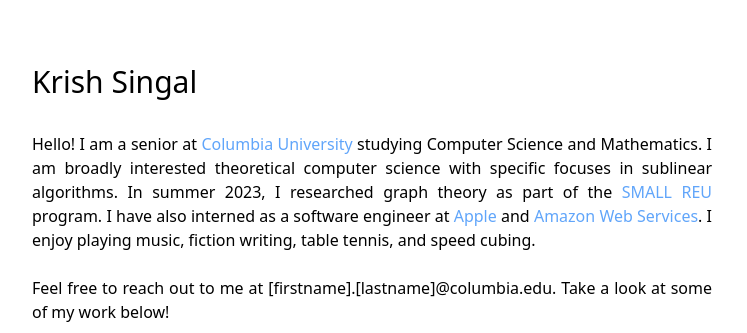
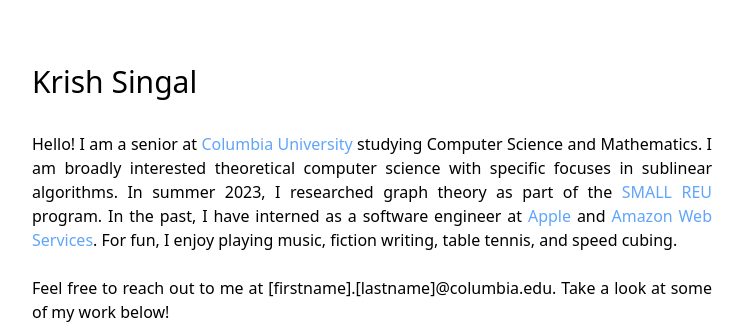
Before and after one commit to KrishSingal/KrishSingal.github.io, a website: page index.html in a window 1280 px wide. Shown: the top 333 px of the page, 128-875 px from the left. Drawn offline with nearby package versions, Linux system fonts and the light colour scheme.

Commit message:
intro blurb again

```diff
--- a/index.html
+++ b/index.html
@@ -54,7 +54,7 @@
                 <img class="w-1/4 sm:w-1/4 ml-10 float-right flex rounded-lg" src="Krish copy.jpg" height="auto">
 
                 <p class="text-justify">
-                    Hello! I am a senior at <a class="text-blue-400 hover:text-orange-400" href="https://math.williams.edu/small/" target="_blank" rel="noopener noreferrer">Columbia University</a> studying Computer Science and Mathematics. I am broadly interested theoretical computer science with specific focuses in sublinear algorithms. In summer 2023, I researched graph theory as part of the <a class="text-blue-400 hover:text-orange-400" href="https://math.williams.edu/small/" target="_blank" rel="noopener noreferrer">SMALL REU</a> program. I have also interned as a software engineer at <a class="text-blue-400 hover:text-orange-400" href="https://www.apple.com/" target="_blank" rel="noopener noreferrer">Apple</a> and <a class="text-blue-400 hover:text-orange-400" href="https://aws.amazon.com/" target="_blank" rel="noopener noreferrer">Amazon Web Services</a>. I enjoy playing  <!-- <a class="text-blue-400 hover:text-orange-400" href="." target="_blank" rel="noopener noreferrer">music</a> --> music, fiction writing, table tennis, and speed cubing.
+                    Hello! I am a senior at <a class="text-blue-400 hover:text-orange-400" href="https://math.williams.edu/small/" target="_blank" rel="noopener noreferrer">Columbia University</a> studying Computer Science and Mathematics. I am broadly interested theoretical computer science with specific focuses in sublinear algorithms. In summer 2023, I researched graph theory as part of the <a class="text-blue-400 hover:text-orange-400" href="https://math.williams.edu/small/" target="_blank" rel="noopener noreferrer">SMALL REU</a> program. In the past, I have interned as a software engineer at <a class="text-blue-400 hover:text-orange-400" href="https://www.apple.com/" target="_blank" rel="noopener noreferrer">Apple</a> and <a class="text-blue-400 hover:text-orange-400" href="https://aws.amazon.com/" target="_blank" rel="noopener noreferrer">Amazon Web Services</a>. For fun, I enjoy playing  <!-- <a class="text-blue-400 hover:text-orange-400" href="." target="_blank" rel="noopener noreferrer">music</a> --> music, fiction writing, table tennis, and speed cubing.
 
                     <br> <br>
 
```
